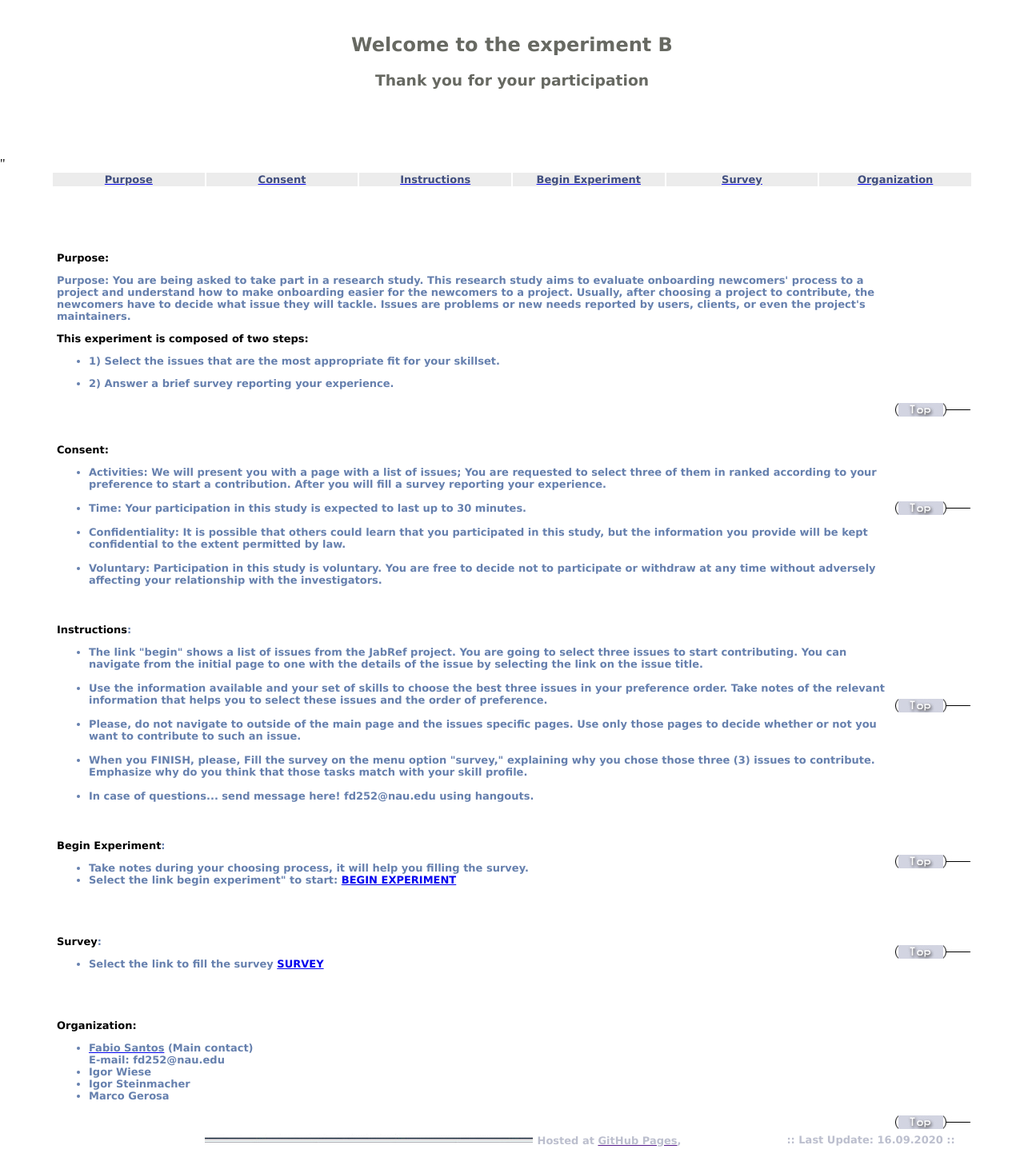
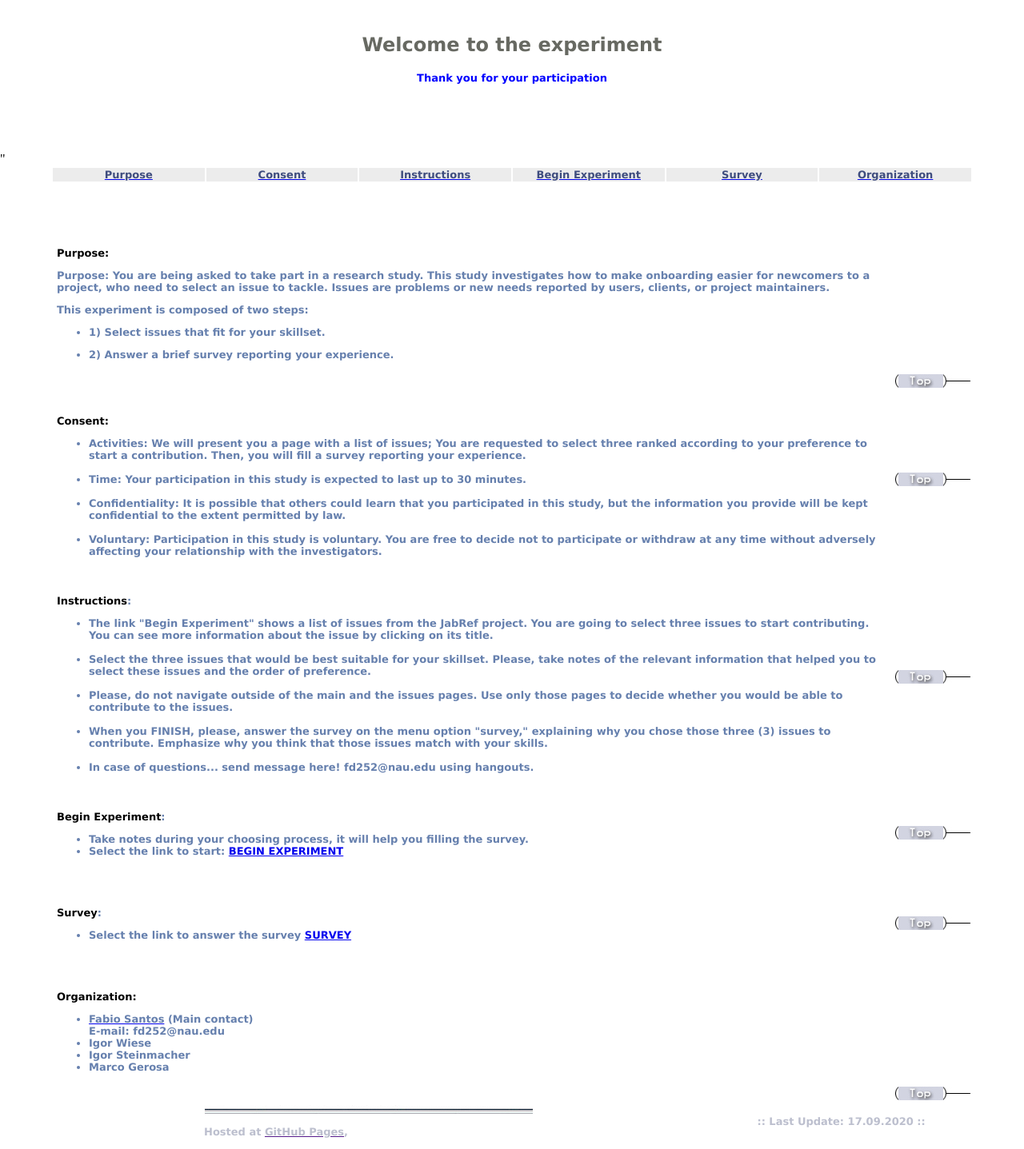
Before and after one commit to fabiojavamarcos/fabiojavamarcos.github.io, a plain HTML site: page index_1.html in a window 1280 px wide. Shown: the whole page at 80% size. Drawn offline with Linux system fonts and the light colour scheme.

Commit message:
update Gerosa

```diff
--- a/index_1.html
+++ b/index_1.html
@@ -3,7 +3,7 @@
 <!-- Mirrored from www.om2020.ontologymatching.org/ by HTTrack Website Copier/3.x [XR&CO'2014], Wed, 16 Sep 2020 20:26:32 GMT -->
 <!-- Added by HTTrack --><meta http-equiv="content-type" content="text/html;charset=UTF-8" /><!-- /Added by HTTrack -->
 <head>
-<title>:: Experiment B ::</title>
+<title>:: Experiment ::</title>
 <meta http-equiv="Content-Type" content="text/html; charset=iso-8859-1">
    <meta name="Author" content="Pavel Shvaiko">
    <meta name="Description" content="ontology matching workshop: papers, matching systems, evaluation">
@@ -17,8 +17,8 @@
   <tr>
     <td align="center"><STRONG><font face="Verdana"> <br>
 
-	  <h2><font color="#676962">Welcome to the experiment B</h2>
-	  <h3>Thank you for your participation
+	  <h2><font color="#676962">Welcome to the experiment</h2>
+          <h3><font face="Verdana" size="-1" color="blue">Thank you for your participation</font>
 	   <br>
 
 <br>
@@ -62,17 +62,17 @@
 
     <font color=#000000>Purpose:</font>
 </p>
-<p><p>Purpose: You are being asked to take part in a research study. This research study aims to evaluate onboarding newcomers' process to a project and understand
-    how to make onboarding easier for the newcomers to a project.  Usually, after choosing a project to contribute, the newcomers have to decide what issue they will tackle. Issues are problems or new needs reported by users, clients, or even the project's maintainers.
-<font color=#000000>
+<p><p>Purpose:
+    You are being asked to take part in a research study. This study investigates how to make onboarding easier for newcomers to a project, who need to select an issue to tackle. Issues are problems or new needs reported by users, clients, or project maintainers.
+
  </p>
 This experiment is composed of two steps:
-</font>
+
 
 <ul>
 <li>
 <p align=justify>
-1)  Select the issues that are the most appropriate fit for your skillset.
+1) Select issues that fit for your skillset.
 </li></p>
 <li>
 <p align=justify>
@@ -98,10 +98,11 @@ This experiment is composed of two steps:
 <ul>
     <li>
 Activities:
-We will present you with a page with a list of issues; You are requested to select three of them in ranked according to your preference to start a contribution. After you will fill a survey reporting your experience.</li>
+We will present you a page with a list of issues; You are requested to select three ranked according to your preference to start a contribution. Then, you will fill a survey reporting your experience.</li>
 <br/>
 <li>
-Time: Your participation in this study is expected to last up to 30 minutes.</li>
+Time:
+Your participation in this study is expected to last up to 30 minutes.</li>
 </br>
 <li>
 Confidentiality:
@@ -130,14 +131,16 @@ Participation in this study is voluntary. You are free to decide not to particip
 <p align=justify><br><br>
   <font color=#000000>Instructions</font>:
 <ul>
-<li>The link "begin" shows a list of issues from the JabRef project. You are going to select three issues to start contributing. You can navigate from the initial page to one with the details of the issue by selecting the link on the issue title.</li>
+<li>The link "Begin Experiment" shows a list of issues from the JabRef project. You are going to select three issues to start contributing. You can see more information about the issue by clicking on its title.
+</li>
  <br/>
-<li>Use the information available and your set of skills to choose the best three issues in your preference order. Take notes of the relevant information that helps you to select these issues and the order of preference.</li>
-<br/>
-<li>Please, do not navigate to outside of the main page and the issues specific pages. Use only those pages to decide whether or not you want to contribute to such an issue.
+<li>Select the three issues that would be best suitable for your skillset. Please, take notes of the relevant information that helped you to select these issues and the order of preference.
 </li>
 <br/>
-<li>When you FINISH, please, Fill the survey on the menu option "survey," explaining why you chose those three (3) issues to contribute. Emphasize why do you think that those tasks match with your skill profile.
+<li>Please, do not navigate outside of the main and the issues pages. Use only those pages to decide whether you would be able to contribute to the issues.
+</li>
+<br/>
+<li>When you FINISH, please, answer the survey on the menu option "survey," explaining why you chose those three (3) issues to contribute. Emphasize why you think that those issues match with your skills.
 </li>
 <br/>
 <li>In case of questions... send message here! fd252@nau.edu using hangouts.</li>
@@ -154,7 +157,7 @@ Participation in this study is voluntary. You are free to decide not to particip
   <font color=#000000>Begin Experiment</font>:
 <ul>
     <li>Take notes during your choosing process, it will help you filling the survey.</li>
-<li>Select the link begin experiment" to start: <a href="issues_1.html">BEGIN EXPERIMENT</a></li>
+<li>Select the link to start: <a target="_blank" href="issues_1.html">BEGIN EXPERIMENT</a></li>
  <br/>
 
 </ul>
@@ -169,7 +172,7 @@ Participation in this study is voluntary. You are free to decide not to particip
 <p align=justify><br><br>
   <font color=#000000>Survey</font>:
 <ul>
-<li>Select the link to fill the survey <a href="https://forms.gle/nK6YRSj8PeJiPPRV6">SURVEY</a></li>
+<li>Select the link to answer the survey <a target="_blank" href="https://forms.gle/nK6YRSj8PeJiPPRV6">SURVEY</a></li>
  <br/>
 
 </ul>
@@ -215,11 +218,11 @@ E-mail: fd252@nau.edu
 <tr>
 <td width="184"></td>
 <td><img src="Pictures/footerline.jpg" alt="Footer" border="0"><font face="Verdana" size="2"><FONT color=#BCBFCE><STRONG>
-Hosted at
+<p/>Hosted at
 <a href="" target="_blank"><FONT color=#BCBFCE>GitHub Pages</a></FONT>,
 </td>
 <td align="center"><font face="Verdana" size="2"><FONT color=#BCBFCE><STRONG>
-:: Last Update: 16.09.2020 ::</FONT></STRONG>
+:: Last Update: 17.09.2020 ::</FONT></STRONG>
 </td>
 </tr>
 </TABLE>
```
Also changed, not shown: index.html (+22 -19 lines).
